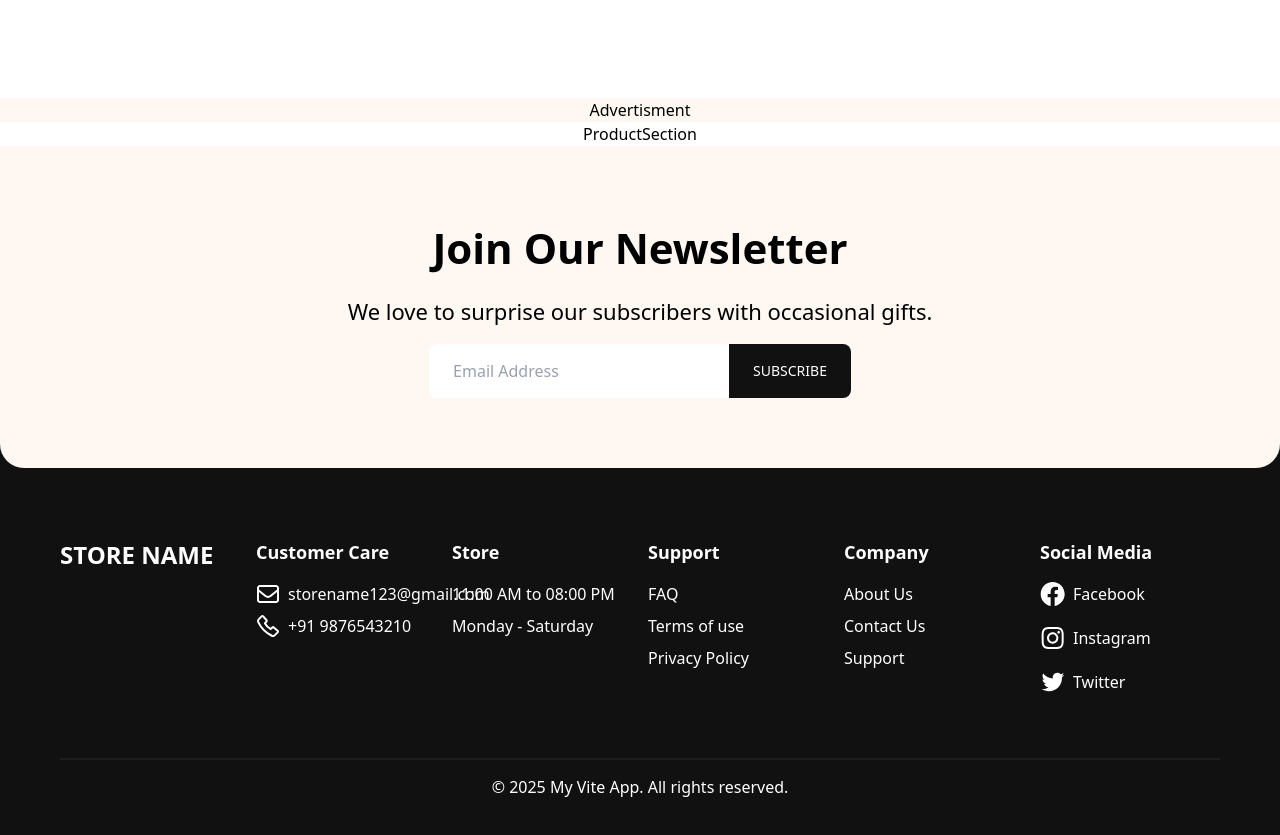
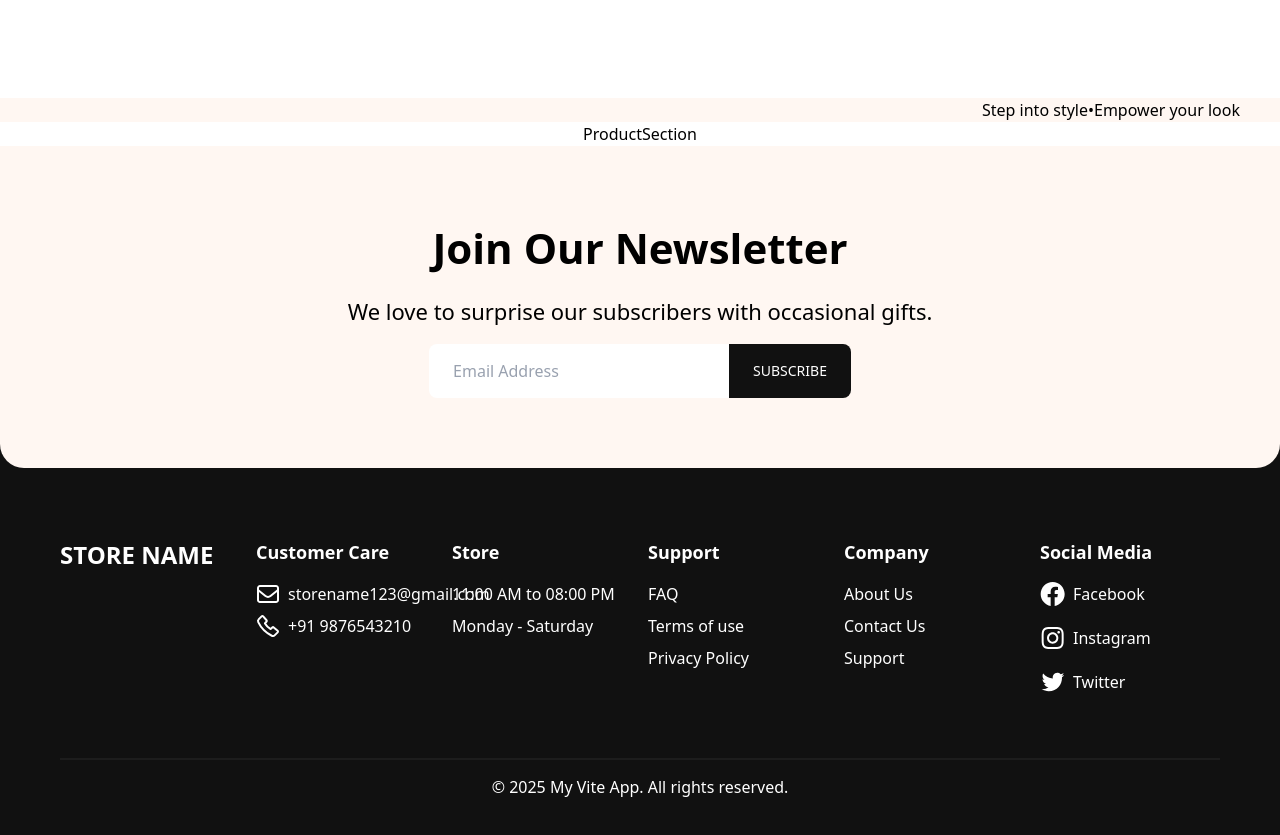
Before and after one commit to femilcoderkube/jdwebnship-react, a React (Vite) app: page / in a window 1280 px wide. Shown: the part 1718-2553 px from the top of the page. Built offline with nearby package versions, Linux system fonts and the light colour scheme.

Commit message:
Marquee added

```diff
--- a/package.json
+++ b/package.json
@@ -13,6 +13,7 @@
     "@tailwindcss/vite": "^4.1.13",
     "react": "^19.1.1",
     "react-dom": "^19.1.1",
+    "react-fast-marquee": "^1.6.5",
     "react-router-dom": "^7.8.2",
     "swiper": "^11.2.10",
     "tailwindcss": "^4.1.13"
--- a/src/components/Advertisment.jsx
+++ b/src/components/Advertisment.jsx
@@ -1,5 +1,6 @@
 import React from "react";
 import { useTheme } from "../contexts/ThemeContext";
+import Marquee from "react-fast-marquee";
 
 function Advertisment() {
   const { theme, bottomFooterTextColor } = useTheme();
@@ -11,7 +12,11 @@ function Advertisment() {
         fontFamily: theme?.fontFamily || "system-ui, -apple-system, sans-serif",
       }}
     >
-      <span>Advertisment</span>
+      <Marquee>
+        <div className="flex">
+          <span>Step into style </span> • <span> Empower your look</span>
+        </div>
+      </Marquee>
     </div>
   );
 }
```
Also changed, not shown: 1 other file (tests, documents, lock files or other folders).
